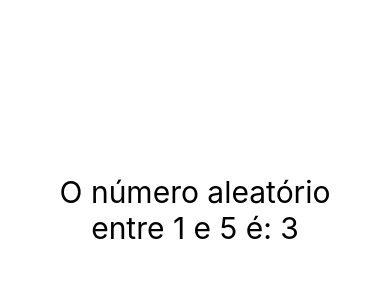
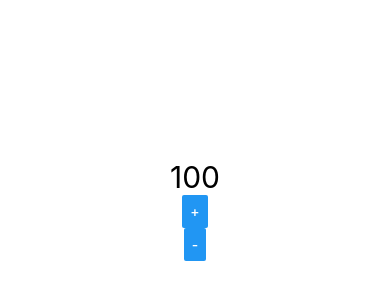
Before and after one commit to leticiasatiko/treinamento-react-native, a React Native app: screen / in a window 390 px wide. Shown: the part 212-512 px from the top of the page. Built offline with nearby package versions, Linux system fonts and the light colour scheme.

Commit message:
contador

```diff
--- a/src/App.tsx
+++ b/src/App.tsx
@@ -2,16 +2,21 @@ import React from 'react'
 import { View, Text, StyleSheet } from 'react-native'
 
 import Aleatorio from './components/Aleatorio'
-
+import Contador from './components/Contador'
 import MinMax from './components/MinMax'
 import CompUm, { Comp2, Comp3 } from './components/Multi'
 import Primeiro from './components/Primeiro'
+import Titulo from './components/Titulo'
+import Botao from './components/Botao'
 
 export default () => (
     <View style={style.App}>
-        <Aleatorio min={1} max={5} />
+        <Contador inicial={100} passo={10} />
 
-        {/* <MinMax min="3" max="10"/>
+        {/* <Botao /> */}
+        {/* <Titulo principal="Cadastro Produto" secundario="Tela de Cadastro" /> */}
+        {/* <Aleatorio min={1} max={5} />
+        <MinMax min="3" max="10"/>
         <MinMax min="1" max="94"/>
         <CompUm />
         <Comp2 />
```
